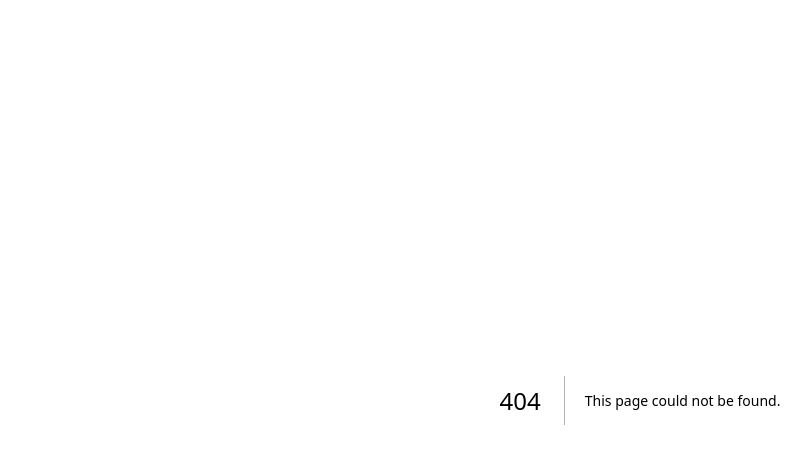
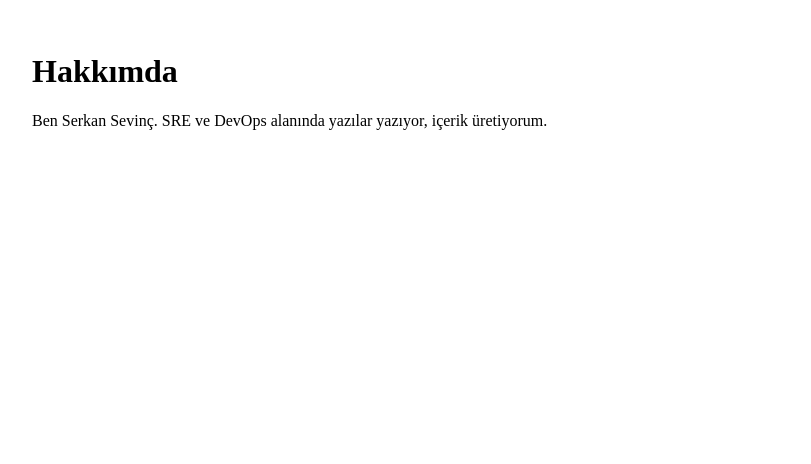
Before and after one commit to serkansevincus1/sre-insights, a Next.js app: page /about in a window 1280 px wide. Before the commit this address had no page. Shown: the top 464 px of the page, without its empty margins (0-811 px from the left). Built offline with nearby package versions, Linux system fonts and the light colour scheme.

Commit message:
Create page.js

```diff
--- /dev/null
+++ b/app/about/page.js
@@ -0,0 +1,8 @@
+export default function AboutPage() {
+  return (
+    <main style={{ padding: "2rem" }}>
+      <h1>Hakkımda</h1>
+      <p>Ben Serkan Sevinç. SRE ve DevOps alanında yazılar yazıyor, içerik üretiyorum.</p>
+    </main>
+  );
+}
```
